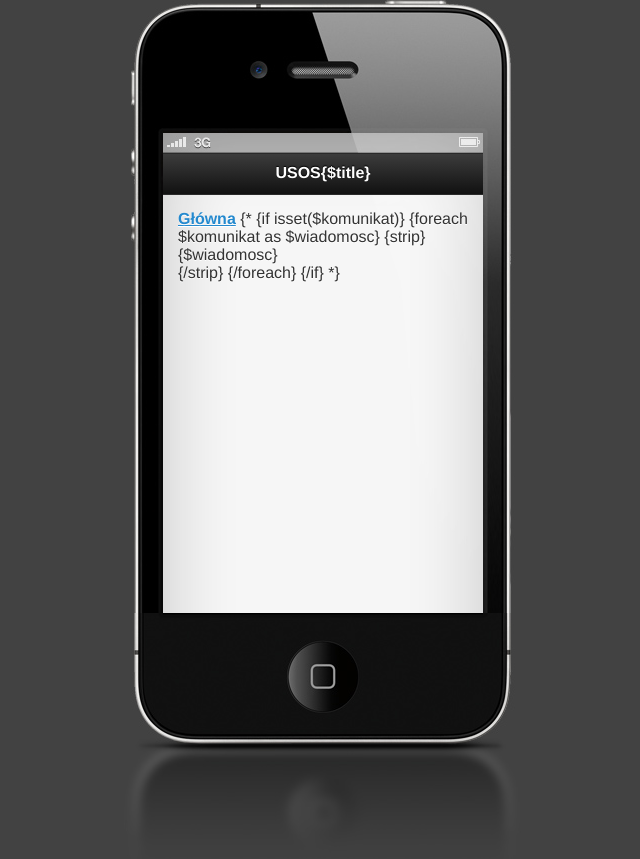
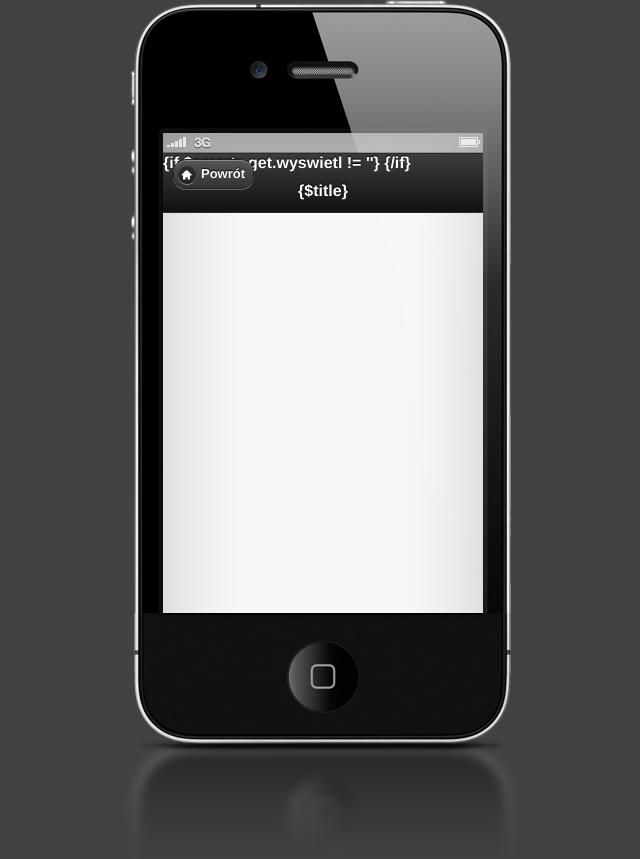
Before and after one commit to theanxy/jQuery-Mobile-experiments, a PHP site: page /templates/layout/header.tpl.php in a window 1280 px wide. Shown: the whole page, without its empty margins (317-957 px from the left). Run offline with PHP 8.4, Linux system fonts and the light colour scheme.

Commit message:
Updates to navigation and fixes

```diff
--- a/lib/funkcje.php
+++ b/lib/funkcje.php
@@ -17,9 +17,7 @@ function wyswietl_strone($strona, $layout = 'landing') {
 	global $sciezki;
 
 	if (!isset($strona['title'])) {
-	 	$strona['title'] = '';
-	} else {
-		$strona['title'] = ' - '.$strona['title'];
+	 	$strona['title'] = 'Strona główna';
 	}
 	$smarty->assign($strona);
 
--- a/templates/inner/landing.tpl.php
+++ b/templates/inner/landing.tpl.php
@@ -18,5 +18,5 @@
 
 <p>To jest prototyp Systemu Obsługi Studenta dostosowanego pod urządzenia mobilne.</p>
 
-<a href="logowanie.php" data-rel="dialog" data-ajax="true" data-role="button">Zaloguj</a>
+<a href="?wyswietl=logowanie" data-rel="dialog" data-ajax="true" data-role="button">Zaloguj</a>
 {/if}
--- a/templates/inner/logowanie.tpl.php
+++ b/templates/inner/logowanie.tpl.php
@@ -12,7 +12,7 @@ Formularz został wypełniony nieprawidłowo. Proszę poprawić wskazane pola.
 	</ul>
 </aside>
 {/if}
-<form method="post" action="{$smarty.server.PHP_SELF}">
+<form method="post" action="{$smarty.server.REQUEST_URI}">
 	<div data-role="fieldcontain">
 	    <fieldset data-role="controlgroup" data-type="horizontal">
 			<input type="radio" name="typ" value="student" id="student" checked="checked">
--- a/templates/layout/footer.tpl.php
+++ b/templates/layout/footer.tpl.php
@@ -1,5 +1,5 @@
 {if !empty($smarty.session.uzytkownik)}
-	<a href="wyloguj.php" data-role="button">Wyloguj</a>
+	<a href="?wyswietl=wyloguj" data-role="button">Wyloguj</a>
 {/if}
 </div><!-- /content -->
 
--- a/templates/layout/header.tpl.php
+++ b/templates/layout/header.tpl.php
@@ -1,7 +1,7 @@
 <!DOCTYPE html>
 <html>
 	<head>
-	<title>USOS{$title}</title>
+	<title>USOS — {$title}</title>
 	<meta charset=utf-8>
 
 	<meta name="viewport" content="width=device-width, initial-scale=1">
@@ -18,19 +18,10 @@
 	<div class="container">
 
 		<div data-role="header">
-			<h1>USOS{$title}</h1>
+			{if $smarty.get.wyswietl != ''}
+				<a href="/" data-icon="home">Powrót</a>
+			{/if}
+			<h1>{$title}</h1>
 		</div><!-- /header -->
 
 		<div data-role="content">
-
-		<a href="/">Główna</a>
-
-		{*
-		{if isset($komunikat)}
-		{foreach $komunikat as $wiadomosc}
-		{strip}
-		<div class="komunikat">{$wiadomosc}</div>
-		{/strip}
-		{/foreach}
-		{/if}
-		*}
```
Also changed, not shown: public_html/content/logowanie.inc.php (added, +44 -0 lines), public_html/content/wyloguj.inc.php (added, +13 -0 lines), public_html/druga_strona.php (deleted, +0 -23 lines), public_html/index.php (+7 -6 lines), public_html/logowanie.php (deleted, +0 -62 lines), public_html/wyloguj.php (deleted, +0 -29 lines).
